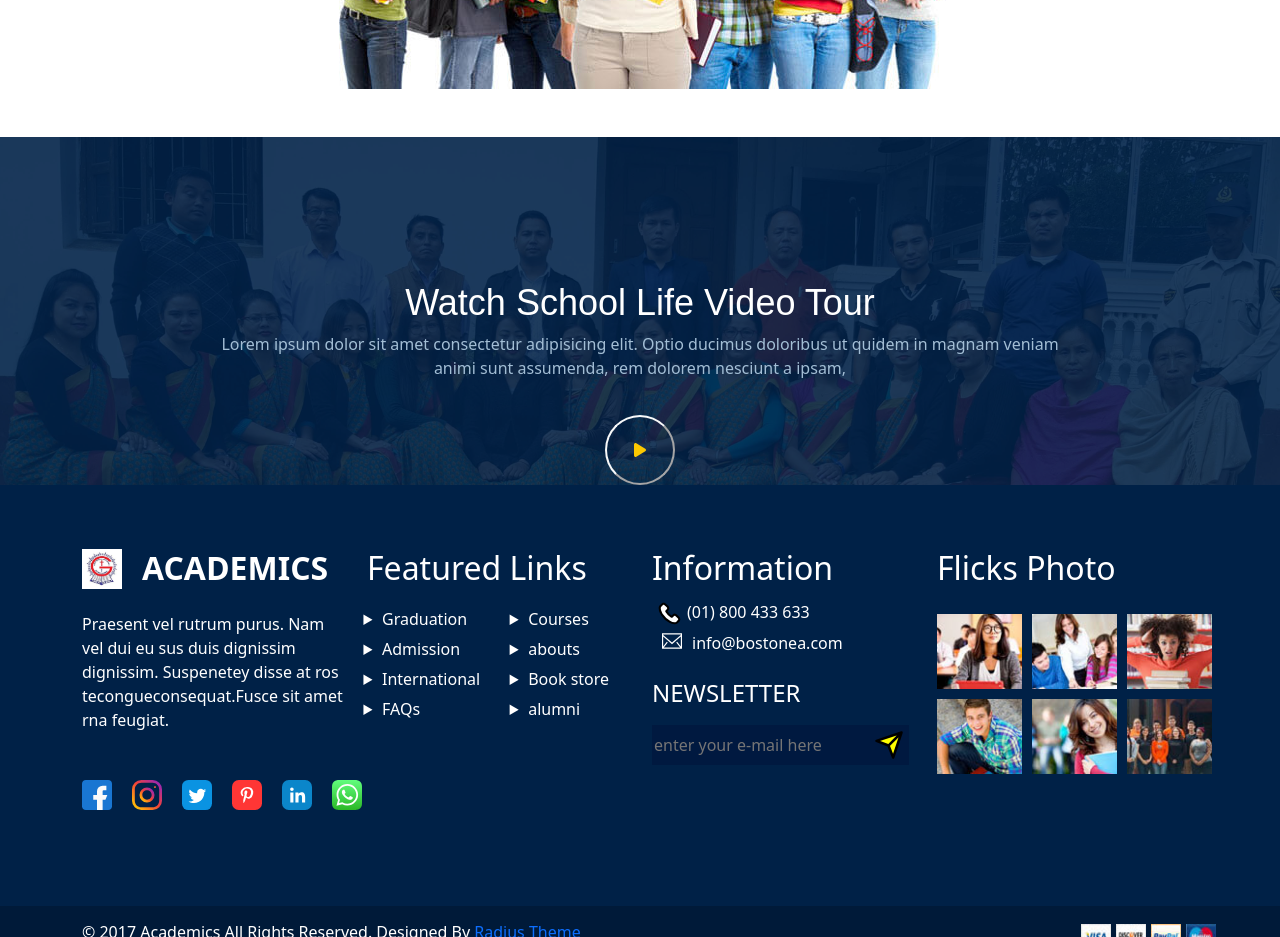
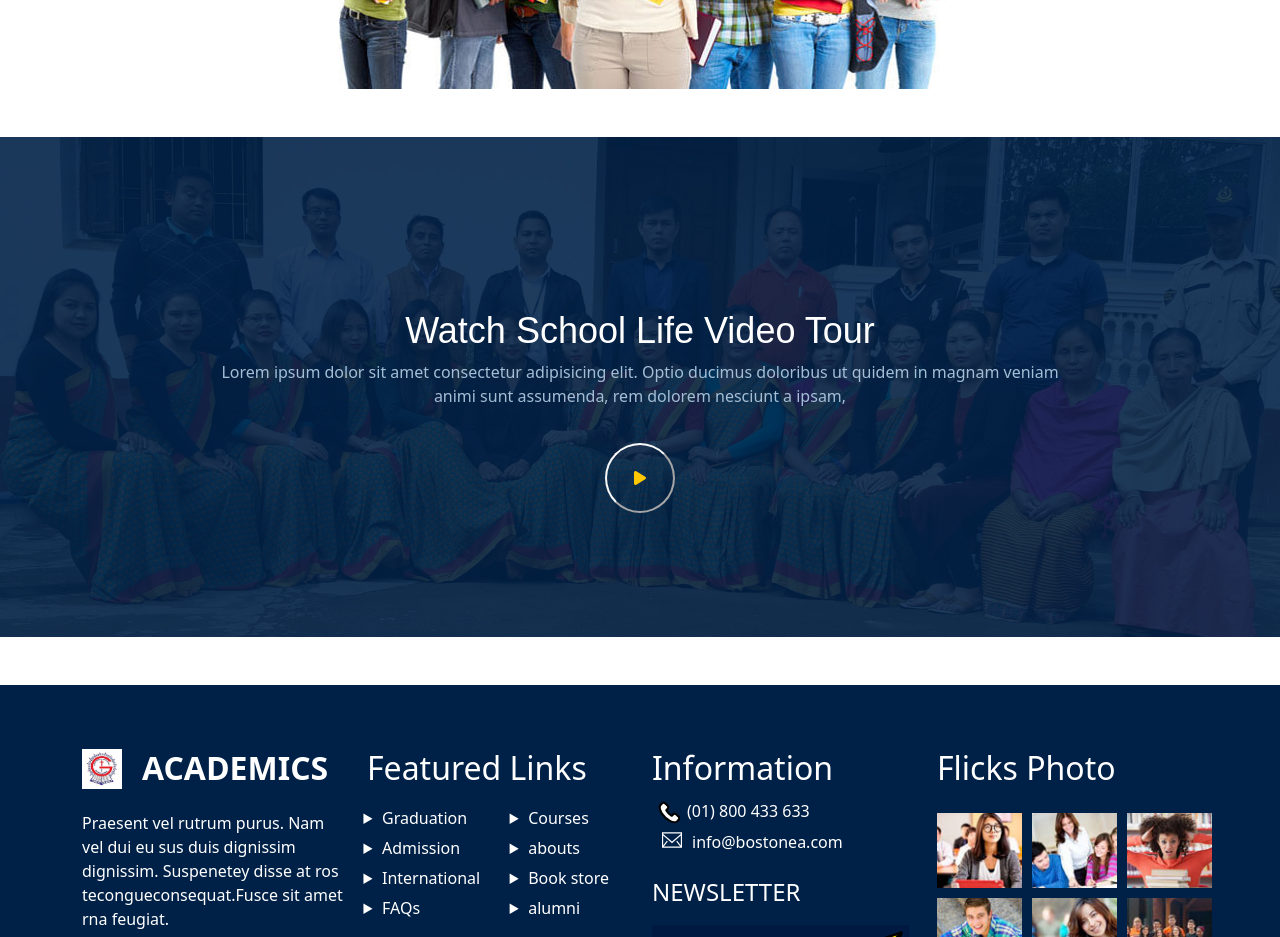
Before and after one commit to techhawk/glory_school_website, a React (Create React App) app: page / in a window 1280 px wide. Shown: the part 1100-2037 px from the top of the page. Built offline with nearby package versions, Linux system fonts and the light colour scheme.

Commit message:
aboutPageConf

```diff
--- a/src/assets/styles/App.css
+++ b/src/assets/styles/App.css
@@ -237,7 +237,7 @@ font-size: 55px;
 
 .school-video{
   width: 100%;
-  height: 100%;
+  height: 500px;
   background-image: url('../../assets//images/BannerImages/videoBackgroundImage.jpg');
   background-repeat: no-repeat;
   background-size: cover;
--- a/src/pages/HomePage/index.js
+++ b/src/pages/HomePage/index.js
@@ -114,7 +114,7 @@ const HomePage = () => {
         <Row>
           <Col md={12} className="p-0">
             <div className="school-video d-flex align-items-center justify-content-center mt-5 mb-5">
-              <div className="video-title z-1 text-center mt-5 pt-5">
+              <div className="video-title z-1 text-center mt-5">
                 <h2>Watch School Life Video Tour</h2>
                 <p>
                   Lorem ipsum dolor sit amet consectetur adipisicing elit. Optio
```
